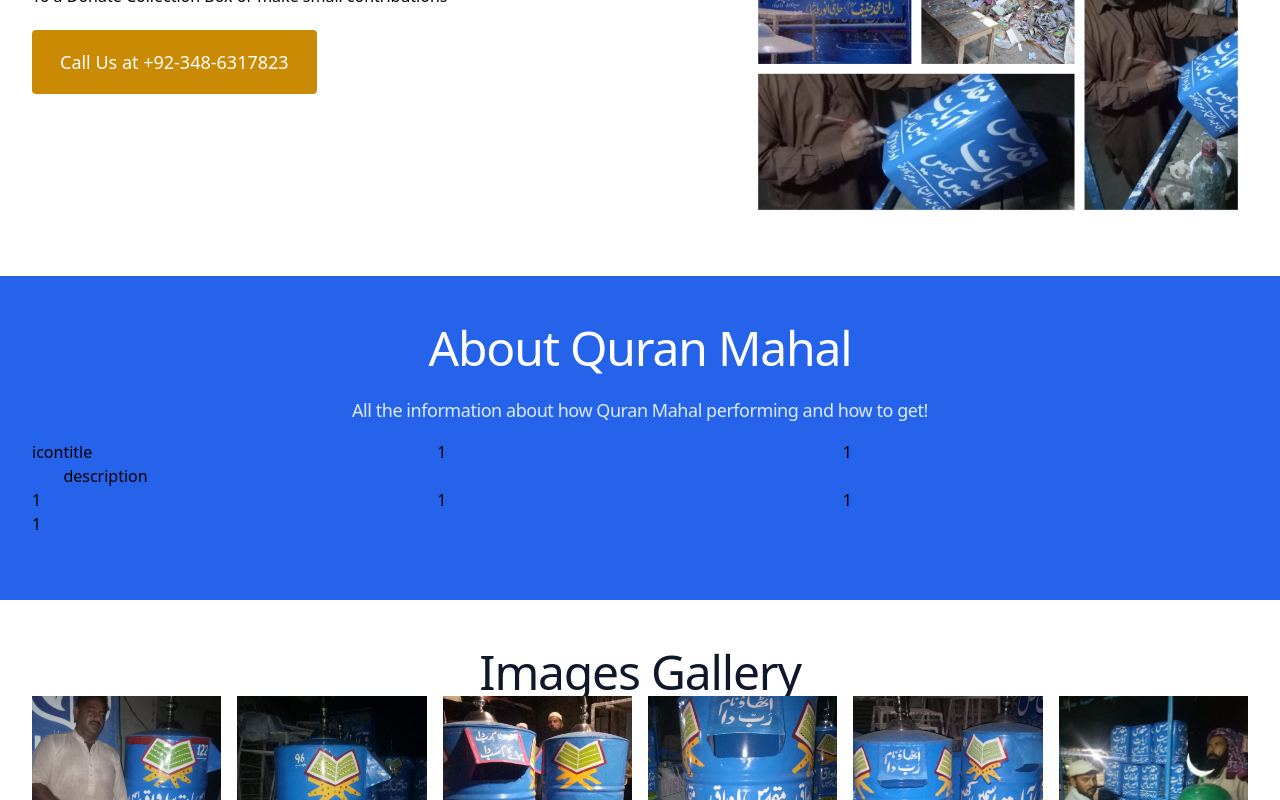
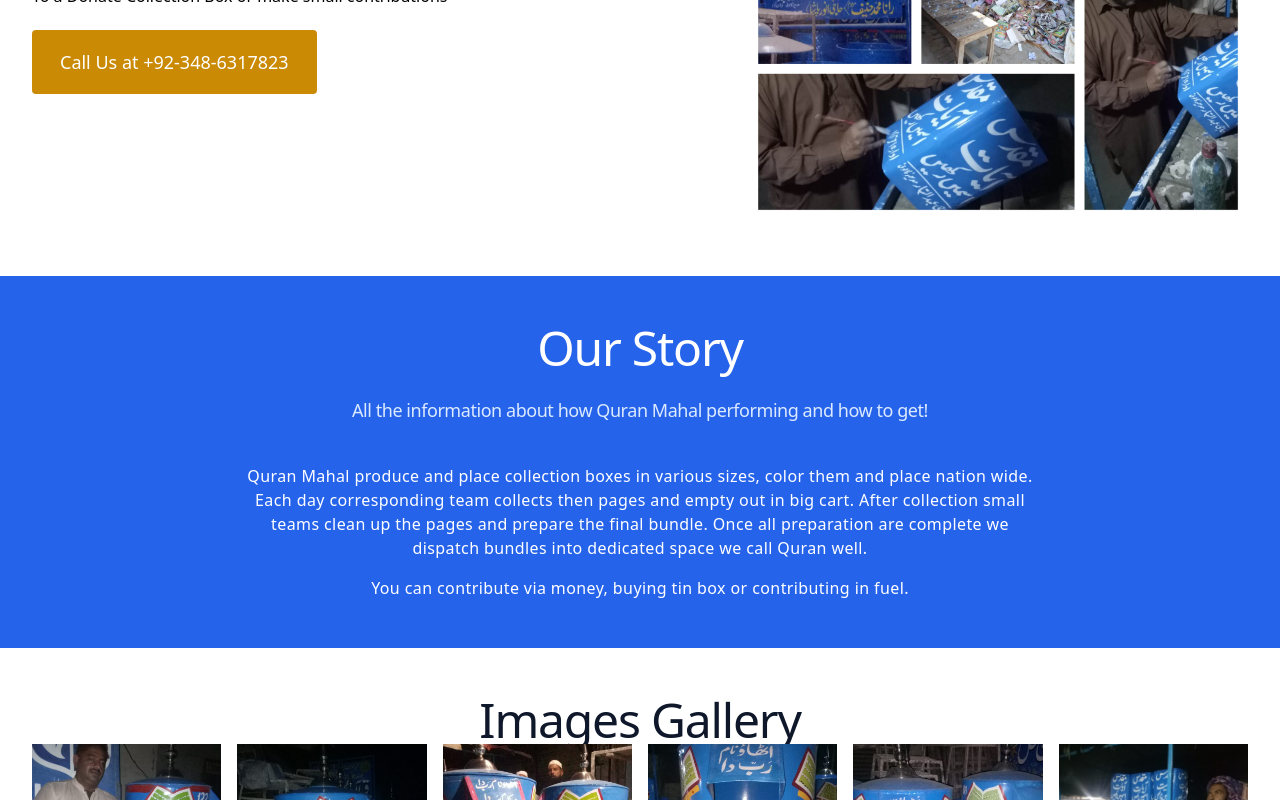
Before and after one commit to mumairofficial/quran-mahal, a Next.js app: page / in a window 1280 px wide. Shown: the part 456-1256 px from the top of the page. Built offline with nearby package versions, Linux system fonts and the light colour scheme.

Commit message:
fix about section

```diff
--- a/components/AboutSection.tsx
+++ b/components/AboutSection.tsx
@@ -9,26 +9,29 @@
       <div className="max-w-7xl mx-auto px-4 py-4 sm:px-6 lg:px-8">
         <div className="max-w-2xl md:mx-auto md:text-center xl:max-w-none">
           <h2 className="font-display text-3xl tracking-tight text-white sm:text-4xl md:text-5xl">
-            About Quran Mahal
+            Our Story
           </h2>
           <p className="mt-6 text-lg tracking-tight text-blue-100">
             All the information about how Quran Mahal performing and how to get!
           </p>
         </div>
-        <div className="grid grid-cols-1 md:grid-cols-3 py-4">
-          <div className="flex">
-            <div>icon</div>
-            <div>
-              <div>title</div>
-              <div>description</div>
-            </div>
-          </div>
-          <div>1</div>
-          <div>1</div>
-          <div>1</div>
-          <div>1</div>
-          <div>1</div>
-          <div>1</div>
+        <div className="text-center tracking-wide text-white mt-10 max-w-4xl mx-auto px-12">
+          <p>
+            Quran Mahal produce and place collection boxes in various sizes,
+            color them and place nation wide.
+          </p>
+
+          <p>
+            Each day corresponding team collects then pages and empty out in big
+            cart. After collection small teams clean up the pages and prepare
+            the final bundle. Once all preparation are complete we dispatch
+            bundles into dedicated space we call Quran well.
+          </p>
+
+          <p className="mt-4">
+            You can contribute via money, buying tin box or contributing in
+            fuel.
+          </p>
         </div>
       </div>
     </section>
```
